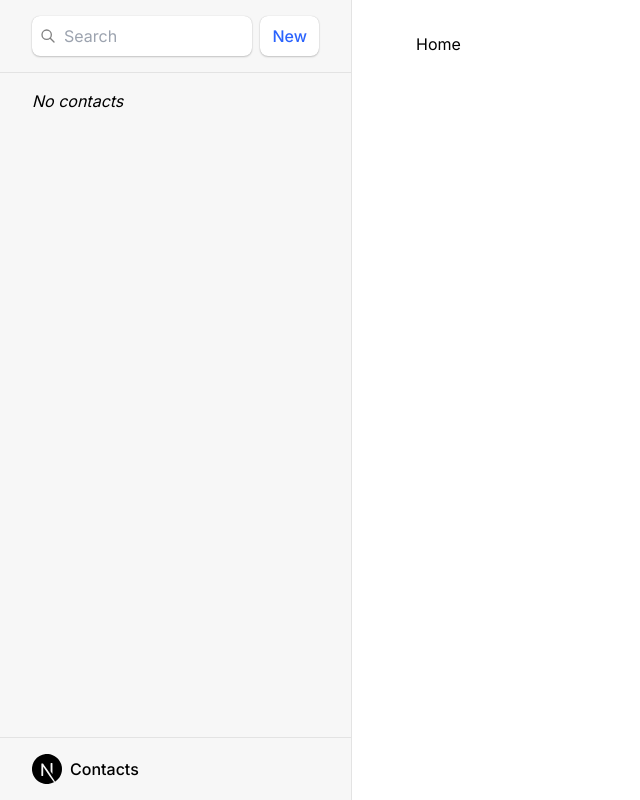
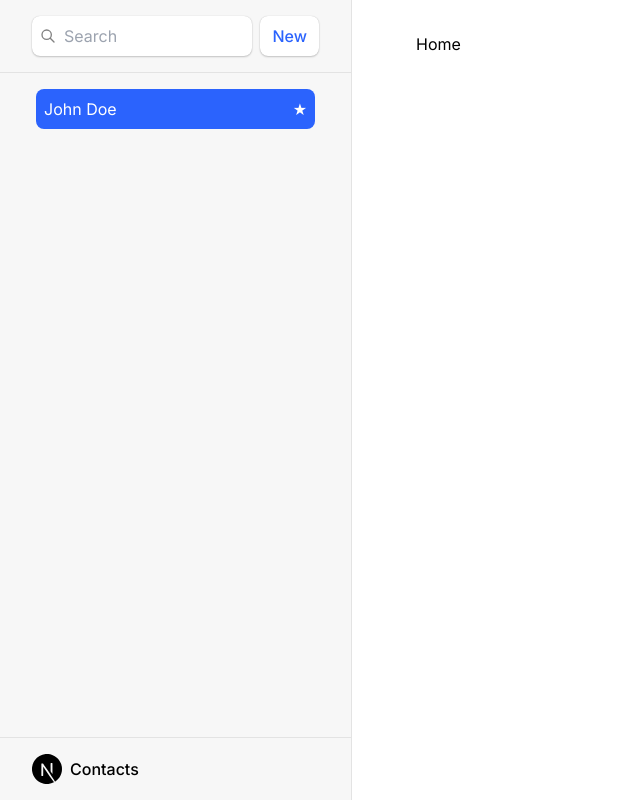
Before and after one commit to aurorascharff/rsc-workshop-2hr-starter, a Next.js app: page / in a window 1280 px wide. Shown: the whole page, without its empty margins (0-640 px from the left). Built offline with nearby package versions, Linux system fonts and the light colour scheme.

Commit message:
Update starter

```diff
--- a/app/layout.tsx
+++ b/app/layout.tsx
@@ -20,7 +20,20 @@ export const metadata: Metadata = {
 };
 
 export default function RootLayout({ children }: { children: React.ReactNode }) {
-  const contacts: Contact[] = [];
+  const contacts: Contact[] = [
+    {
+      avatar: '',
+      createdAt: new Date(),
+      email: '',
+      favorite: true,
+      first: 'John',
+      id: '1',
+      last: 'Doe',
+      notes: 'This is a note.',
+      twitter: 'johndoe',
+      updatedAt: new Date(),
+    },
+  ];
 
   return (
     <html lang="en">
--- a/components/ContactButton.tsx
+++ b/components/ContactButton.tsx
@@ -1,14 +1,10 @@
-'use client';
-
 import Link from 'next/link';
-import { usePathname } from 'next/navigation';
 import React from 'react';
 import { cn } from '@/utils/cn';
 import type { Contact } from '@prisma/client';
 
 export default function ContactButton({ contact }: { contact: Contact }) {
-  const pathName = usePathname();
-  const isActive = pathName.includes(`/contacts/${encodeURIComponent(contact.id)}`);
+  const isActive = true;
 
   return (
     <Link
--- a/components/ContactList.tsx
+++ b/components/ContactList.tsx
@@ -1,26 +1,13 @@
-'use client';
-
-import { matchSorter } from 'match-sorter';
-import { useSearchParams } from 'next/navigation';
 import React from 'react';
 import ContactButton from './ContactButton';
 import type { Contact } from '@prisma/client';
 
 export default function ContactList({ contacts }: { contacts: Contact[] }) {
-  const searchParams = useSearchParams();
-  const query = searchParams.get('q') || '';
-
-  const filteredContacts = query
-    ? matchSorter(contacts, query, {
-        keys: ['first', 'last'],
-      })
-    : contacts;
-
   return (
     <nav className="flex-1 overflow-auto px-8 py-4">
-      {filteredContacts.length ? (
+      {contacts.length ? (
         <ul>
-          {filteredContacts.map(contact => {
+          {contacts.map(contact => {
             return (
               <li key={contact.id} className="mx-1">
                 <ContactButton contact={contact} />
--- a/components/ui/SubmitButton.tsx
+++ b/components/ui/SubmitButton.tsx
@@ -1,7 +1,4 @@
-'use client';
-
 import React from 'react';
-import { useFormStatus } from 'react-dom';
 import Button from './Button';
 import { SpinnerIcon } from './icons';
 
@@ -20,12 +17,9 @@ export default function SubmitButton({
   className,
   ...otherProps
 }: Props & React.HTMLProps<HTMLButtonElement>) {
-  const { pending } = useFormStatus();
-  const isSubmitting = pending || loading;
-
   return (
-    <Button theme={theme} {...otherProps} disabled={isSubmitting || disabled} type="submit" className={className}>
-      {isSubmitting ? (
+    <Button theme={theme} {...otherProps} disabled={loading || disabled} type="submit" className={className}>
+      {loading ? (
         <div className="flex items-center justify-center gap-2">
           {children}
           <div className="h-fit w-fit animate-spin">
```
Also changed, not shown: 1 other file (tests, documents, lock files or other folders).
